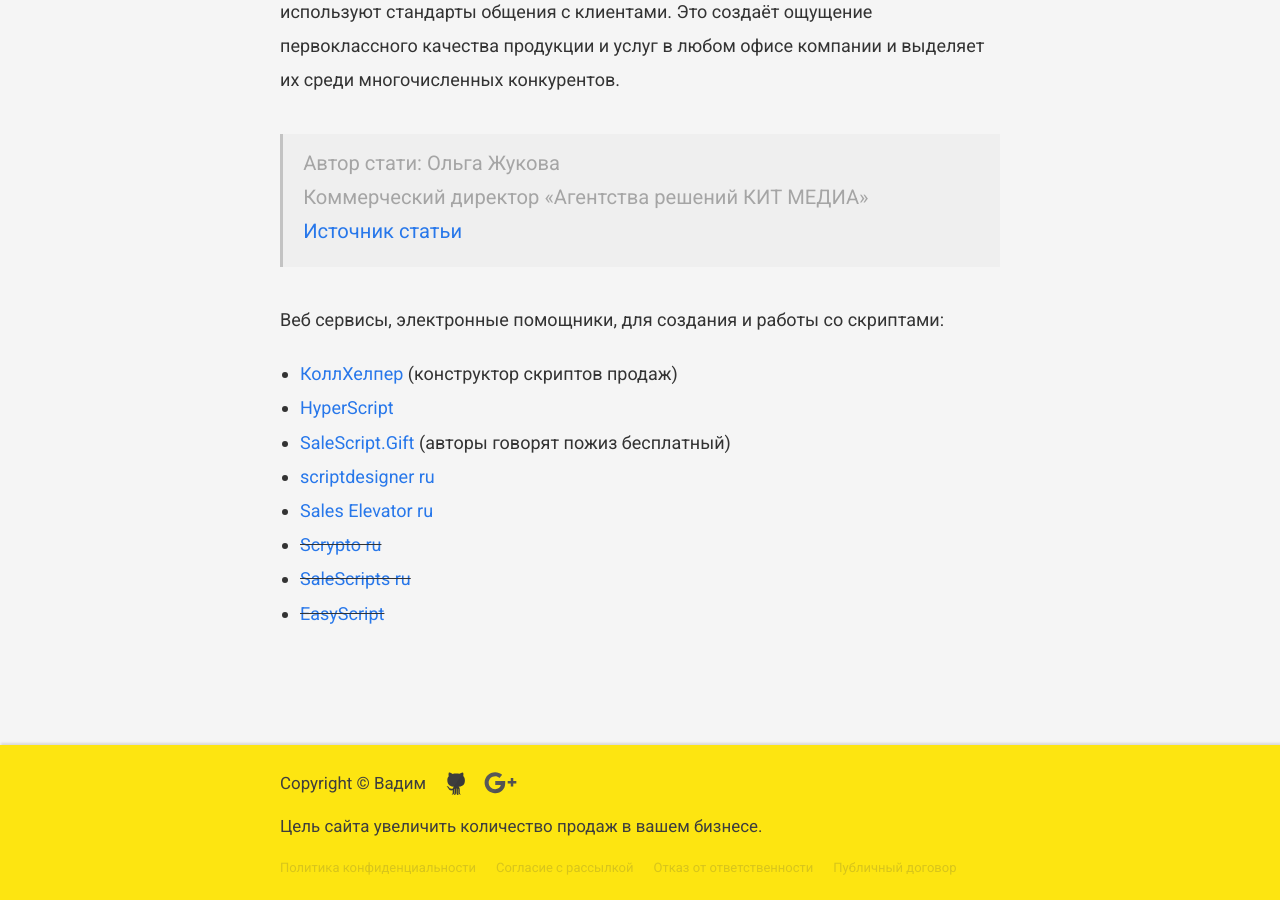
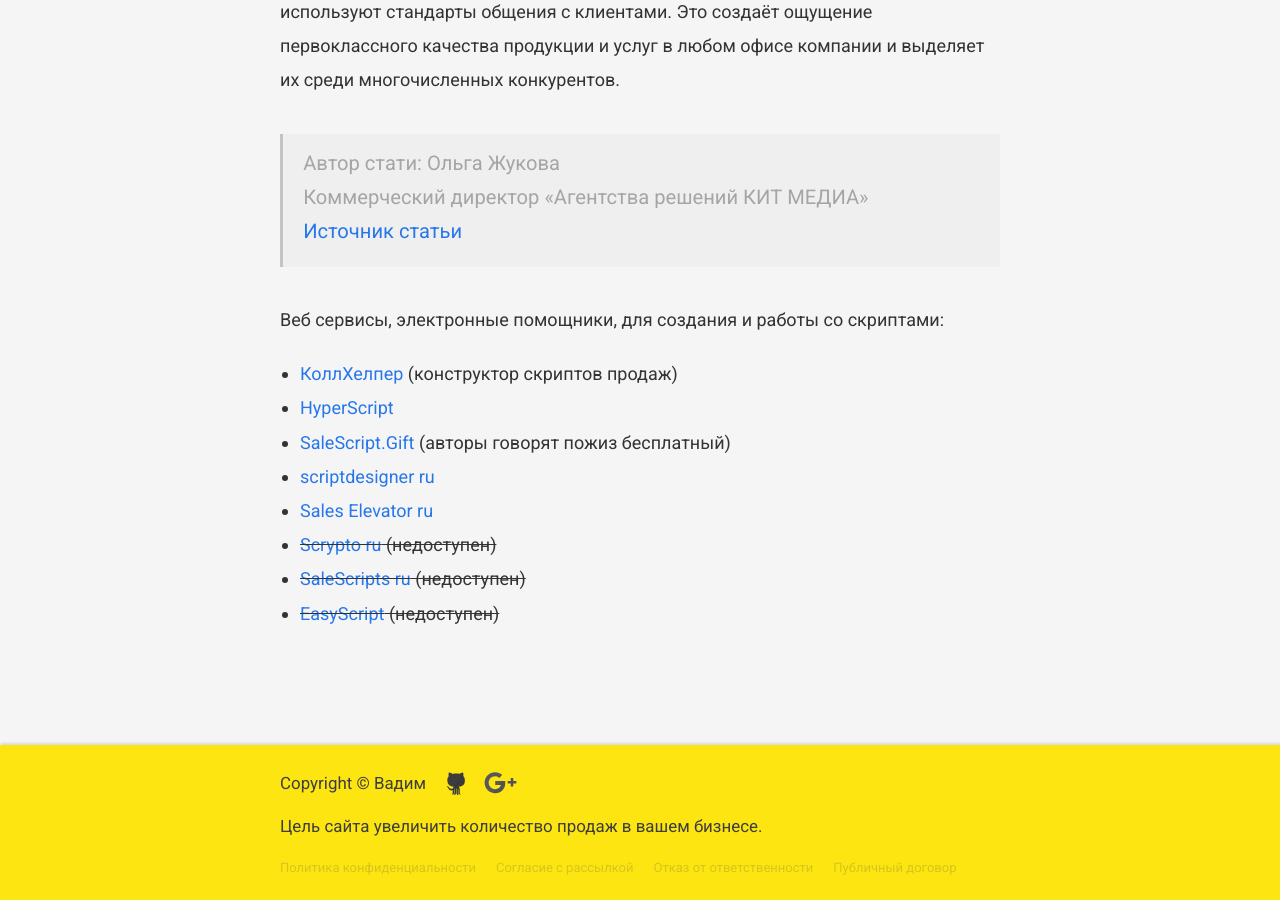
Before and after one commit to VadymVolos/vadymvolos.github.io, a Jekyll site: the page built from _posts/digital-marketing/2017-07-04-kak-napisat-idealnyy-skript-dlya-prodazhnikov.md, in a window 1280 px wide and 900 px high, scrolled down 4769 px. Built offline with Jekyll 4.4.1, drawn with Linux system fonts in a browser that asks for light colours; nearby versions of some CDN libraries; comment, search, counter and statistics services are not loaded.

Commit message:
Update 2017-07-04-kak-napisat-idealnyy-skript-dlya-prodazhnikov.md

```diff
--- a/_posts/digital-marketing/2017-07-04-kak-napisat-idealnyy-skript-dlya-prodazhnikov.md
+++ b/_posts/digital-marketing/2017-07-04-kak-napisat-idealnyy-skript-dlya-prodazhnikov.md
@@ -85,7 +85,7 @@
 <li><a rel="nofollow" target="_blank" href="https://scriptdesigner.ru/rates">scriptdesigner ru</a></li>
 <li><a rel="nofollow" target="_blank" href="https://sales-elevator.ru/">Sales Elevator ru</a></li>
 
-<li><s><a rel="nofollow" target="_blank" href="http://scrypto.ru/">Scrypto ru</a></s></li>
-<li><s><a rel="nofollow" target="_blank" href="http://script-zvonka.ru/">SaleScripts ru</a></s></li>
-<li><s><a rel="nofollow" target="_blank" href="http://www.easyscript.ru/">EasyScript</a></s></li>
+<li><s><a rel="nofollow" target="_blank" href="http://scrypto.ru/">Scrypto ru</a> (недоступен)</s></li>
+<li><s><a rel="nofollow" target="_blank" href="http://script-zvonka.ru/">SaleScripts ru</a> (недоступен)</s></li>
+<li><s><a rel="nofollow" target="_blank" href="http://www.easyscript.ru/">EasyScript</a> (недоступен)</s></li>
 </ul>
```
